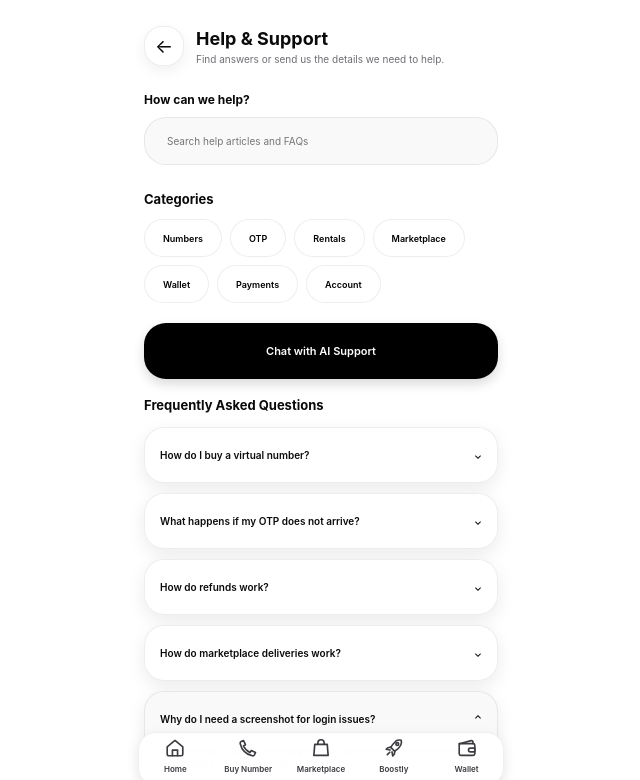
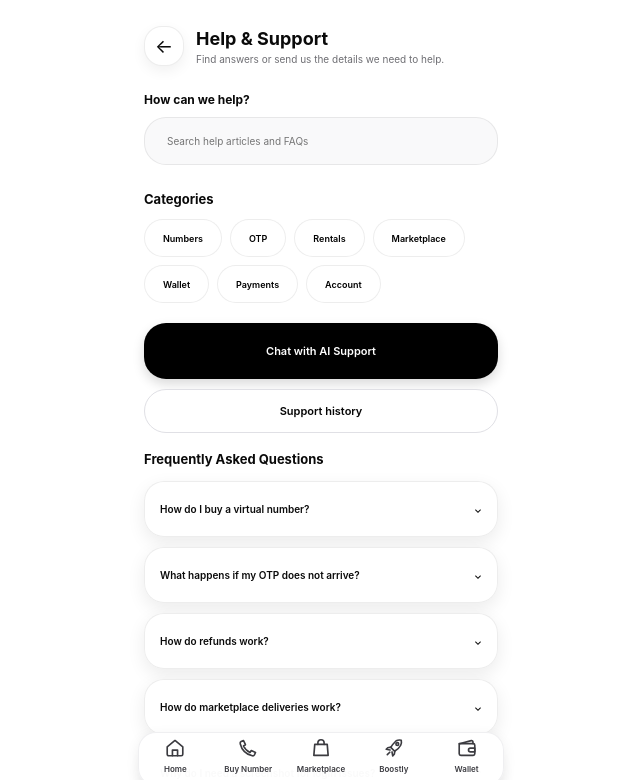
Before and after one commit to wis12dom34/-wickspend-web, a Next.js app: page /help-support in a window 1280 px wide. Shown: the top 780 px of the page, without its empty margins (319-959 px from the left). Built offline with nearby package versions, Linux system fonts and the light colour scheme.

Commit message:
Connect Help and Support to support history

```diff
--- a/app/help-support/page.tsx
+++ b/app/help-support/page.tsx
@@ -33,6 +33,7 @@ export default function HelpSupport(){
     </section>
 
     <Link href="/support" style={{height:56,borderRadius:22,background:"#000",color:"#fff",display:"grid",placeItems:"center",fontSize:11,fontWeight:600,marginTop:20,boxShadow:"0 5px 12px rgba(0,0,0,.15)"}}>Chat with AI Support</Link>
+    <Link href="/help-support/history" style={{height:44,borderRadius:22,background:"#fff",color:"#050505",border:"1px solid #e0e0e5",display:"grid",placeItems:"center",fontSize:11,fontWeight:600,marginTop:10}}>Support history</Link>
 
     <section style={{marginTop:18}}>
       <h2 style={{fontSize:13,margin:"0 0 14px"}}>Frequently Asked Questions</h2>
```
